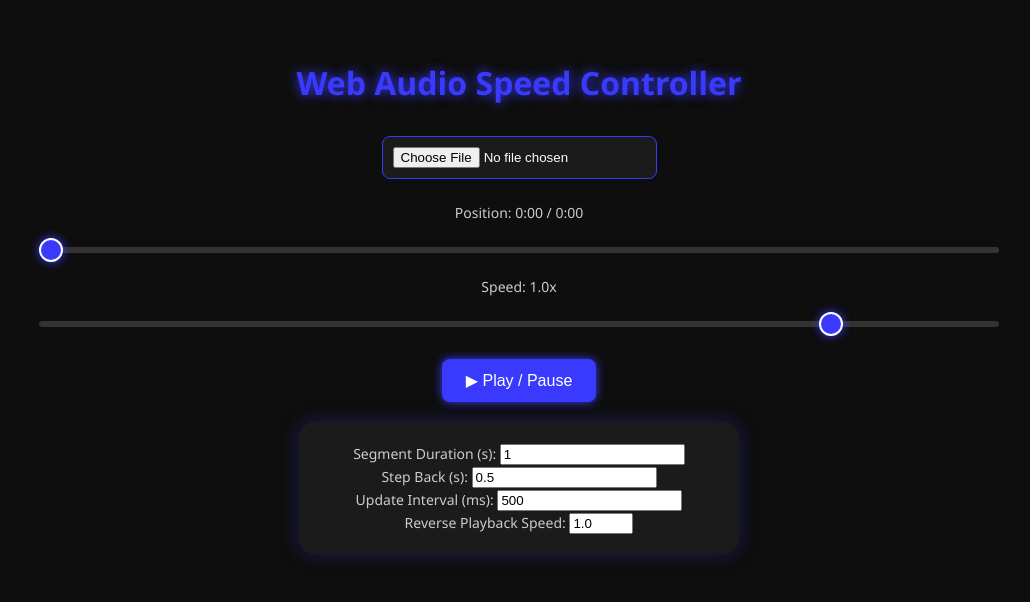
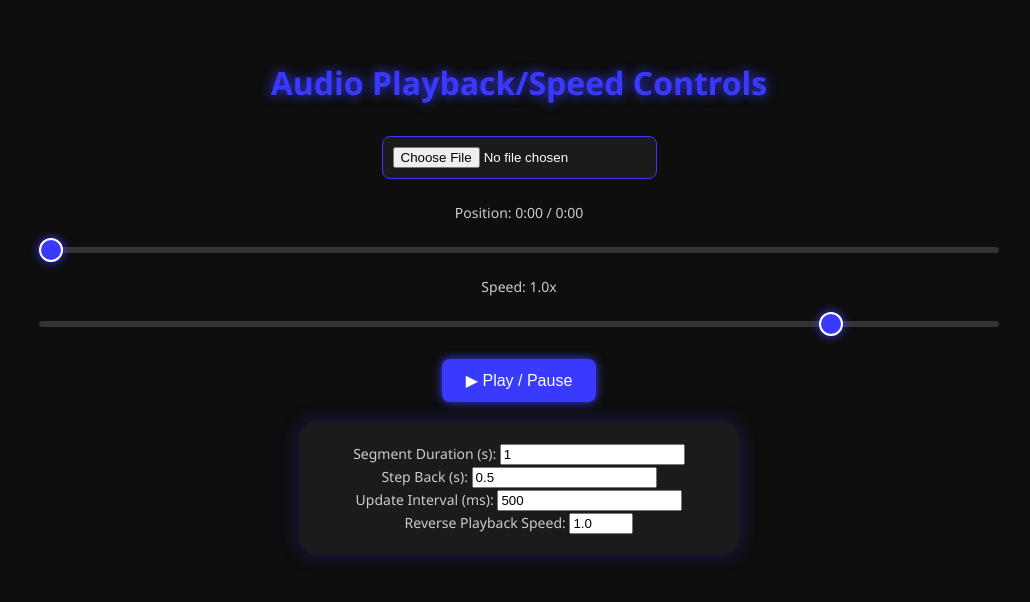
Before and after one commit to DeveshPanda/web_audio_player, a plain HTML site: page index.html in a window 1280 px wide. Shown: the whole page, without its empty margins (121-1151 px from the left). Drawn offline with Linux system fonts and the light colour scheme.

Commit message:
Updated descriptions

```diff
--- a/index.html
+++ b/index.html
@@ -75,7 +75,7 @@
     </style>
 </head>
 <body>
-    <h1>Web Audio Speed Controller</h1>
+    <h1>Audio Playback/Speed Controls </h1>
     <input type="file" id="fileInput" accept="audio/*">
     <audio id="audio1"></audio>
     <audio id="audio2"></audio>
```
